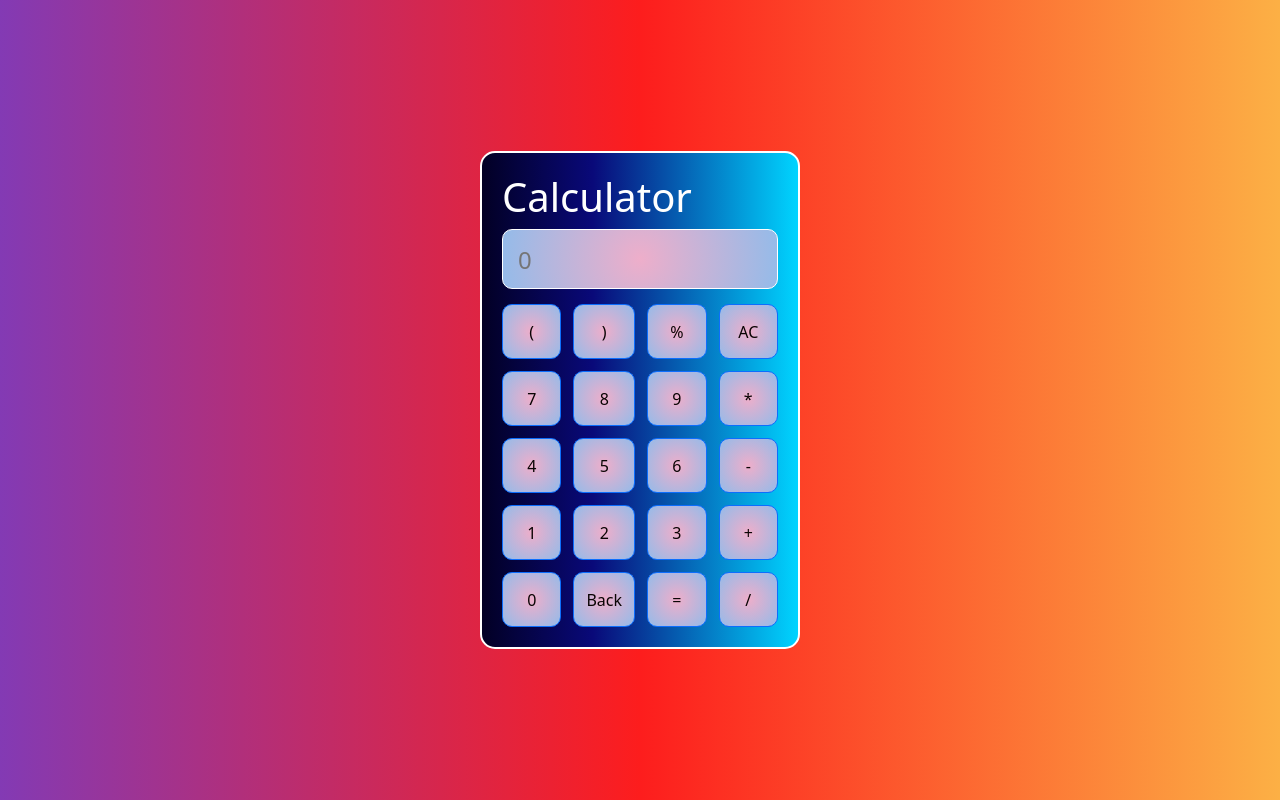
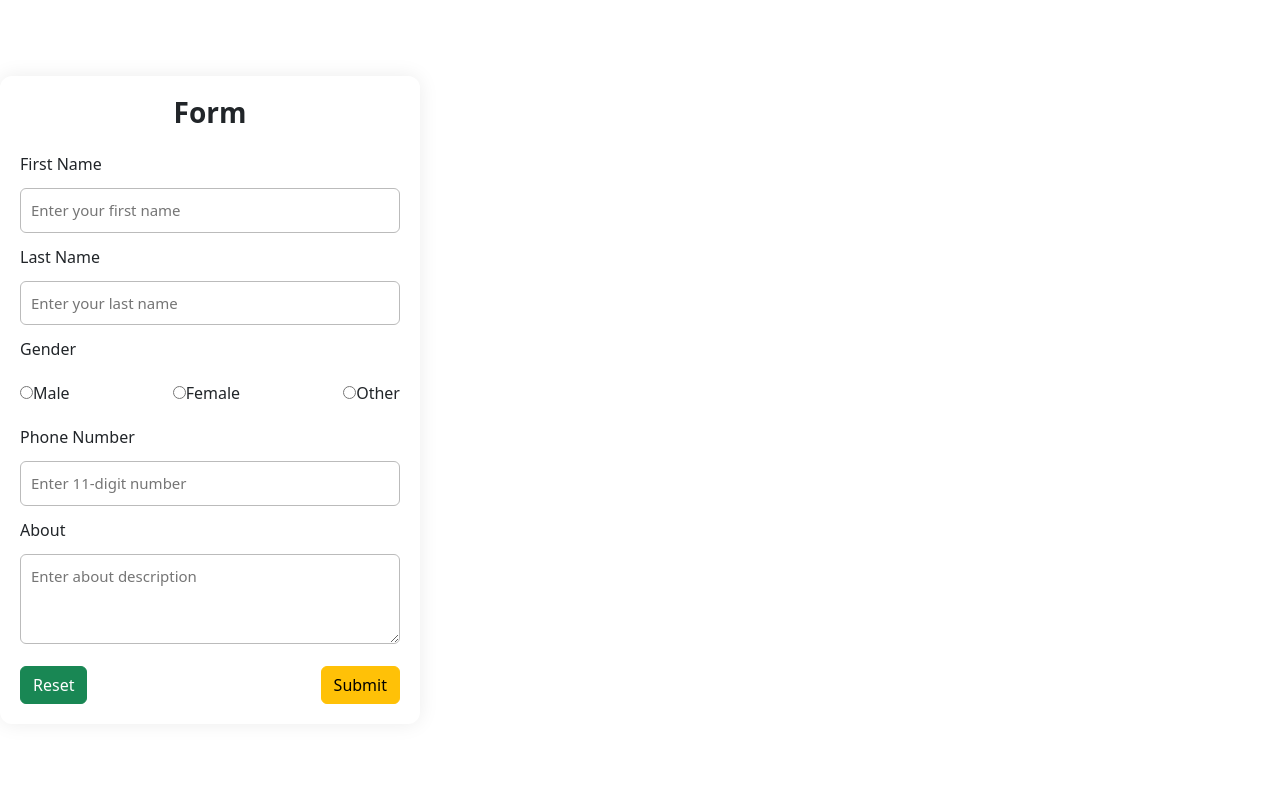
Before and after one commit to the-sami-ullah/React_projects, a React (Vite) app: page / in a window 1280 px wide. Built offline with nearby package versions, Linux system fonts and the light colour scheme.

Commit message:
form project added

```diff
--- a/src/App.jsx
+++ b/src/App.jsx
@@ -1,5 +1,6 @@
 // import Props from "./Concepts/Props";
 import { Home } from "./Project/Calculator/Home";
+import Formm from "./Concepts/Formm";
 
 export default function App() {
   // const names = ["Sami", "Ali", "Ahamad", "Hamid"];
@@ -10,7 +11,8 @@ export default function App() {
     //   ))}
     // </ul>
     <>
-      <Home />
+      {/* <Home /> */}
+      <Formm />
     </>
   );
 }
--- /dev/null
+++ b/src/Concepts/Formm.jsx
@@ -0,0 +1,196 @@
+import React, { useState } from "react";
+import styles from "./Formm.module.css";
+import Button from "react-bootstrap/Button";
+import Toast from "react-bootstrap/Toast";
+import ToastContainer from "react-bootstrap/ToastContainer";
+
+const Formm = () => {
+  const [form, setForm] = useState({
+    firstname: "",
+    lastname: "",
+    gender: "",
+    number: "",
+    about: "",
+  });
+
+  const [errors, setErrors] = useState({});
+  const [submittedData, setSubmittedData] = useState(null);
+  const [showToast, setShowToast] = useState(false);
+
+  // Handle input changes
+  const handleChange = (e) => {
+    const { name, value } = e.target;
+    setForm((prev) => ({ ...prev, [name]: value }));
+  };
+
+  // Validation function
+  const validate = () => {
+    let newErrors = {};
+
+    if (!form.firstname.trim()) newErrors.firstname = "First name is required";
+    if (!form.lastname.trim()) newErrors.lastname = "Last name is required";
+    if (!form.gender) newErrors.gender = "Please select a gender";
+
+    // Phone number: must be 11 digits (Pakistan)
+    if (!/^[0-9]{11}$/.test(form.number))
+      newErrors.number = "Phone number must be exactly 11 digits";
+
+    if (!form.about.trim()) newErrors.about = "About section is required";
+
+    return newErrors;
+  };
+
+  // Handle submit
+  const handleSubmit = (e) => {
+    e.preventDefault();
+
+    const validationErrors = validate();
+
+    if (Object.keys(validationErrors).length > 0) {
+      setErrors(validationErrors);
+      return;
+    }
+
+    setErrors({});
+    setSubmittedData(form);
+    setShowToast(true);
+  };
+
+  // Reset form
+  const handleReset = () => {
+    setForm({
+      firstname: "",
+      lastname: "",
+      gender: "",
+      number: "",
+      about: "",
+    });
+    setErrors({});
+    setSubmittedData(null);
+  };
+
+  return (
+    <>
+      {/* Toast Alert */}
+      <ToastContainer position="top-end" className="p-3">
+        <Toast
+          onClose={() => setShowToast(false)}
+          show={showToast}
+          bg="success"
+          delay={3000}
+          autohide
+        >
+          <Toast.Header>
+            <strong className="me-auto">Success</strong>
+          </Toast.Header>
+          <Toast.Body className="text-white">Form submitted successfully!</Toast.Body>
+        </Toast>
+      </ToastContainer>
+
+      <form className={styles.container} onSubmit={handleSubmit}>
+        <h1 className={styles.title}>Form</h1>
+
+        <label>First Name</label>
+        <input
+          name="firstname"
+          value={form.firstname}
+          onChange={handleChange}
+          className={styles.input}
+          placeholder="Enter your first name"
+        />
+        {errors.firstname && <p className={styles.error}>{errors.firstname}</p>}
+
+        <label>Last Name</label>
+        <input
+          name="lastname"
+          value={form.lastname}
+          onChange={handleChange}
+          className={styles.input}
+          placeholder="Enter your last name"
+        />
+        {errors.lastname && <p className={styles.error}>{errors.lastname}</p>}
+
+        <label>Gender</label>
+        <div className={styles.genderGroup}>
+          <label>
+            <input
+              type="radio"
+              name="gender"
+              value="Male"
+              checked={form.gender === "Male"}
+              onChange={handleChange}
+            />
+            Male
+          </label>
+
+          <label>
+            <input
+              type="radio"
+              name="gender"
+              value="Female"
+              checked={form.gender === "Female"}
+              onChange={handleChange}
+            />
+            Female
+          </label>
+
+          <label>
+            <input
+              type="radio"
+              name="gender"
+              value="Other"
+              checked={form.gender === "Other"}
+              onChange={handleChange}
+            />
+            Other
+          </label>
+        </div>
+        {errors.gender && <p className={styles.error}>{errors.gender}</p>}
+
+        <label>Phone Number</label>
+        <input
+          name="number"
+          value={form.number}
+          onChange={handleChange}
+          className={styles.input}
+          placeholder="Enter 11-digit number"
+        />
+        {errors.number && <p className={styles.error}>{errors.number}</p>}
+
+        <label>About</label>
+        <textarea
+          name="about"
+          value={form.about}
+          onChange={handleChange}
+          className={styles.textarea}
+          placeholder="Enter about description"
+        ></textarea>
+        {errors.about && <p className={styles.error}>{errors.about}</p>}
+
+        <div className={styles.buttons}>
+          <Button type="button" variant="success" onClick={handleReset}>
+            Reset
+          </Button>
+
+          <Button type="submit" variant="warning">
+            Submit
+          </Button>
+        </div>
+      </form>
+
+      {/* Display Submitted Data */}
+      {submittedData && (
+        <div className={styles.outputBox}>
+          <h2>Submitted Data:</h2>
+          <p><strong>First Name:</strong> {submittedData.firstname}</p>
+          <p><strong>Last Name:</strong> {submittedData.lastname}</p>
+          <p><strong>Gender:</strong> {submittedData.gender}</p>
+          <p><strong>Phone Number:</strong> {submittedData.number}</p>
+          <p><strong>About:</strong> {submittedData.about}</p>
+        </div>
+      )}
+    </>
+  );
+};
+
+export default Formm;
--- /dev/null
+++ b/src/Concepts/Formm.module.css
@@ -0,0 +1,74 @@
+*{
+  padding: 0;
+  margin: 0;
+  box-sizing: border-box;
+}
+
+.container {
+  width: 420px;
+  margin: 30px auto;
+  padding: 20px;
+  background: #ffffff;
+  border-radius: 12px;
+  box-shadow: 0 0 20px rgba(0, 0, 0, 0.08);
+
+  display: flex;
+  flex-direction: column;
+  gap: 12px;
+}
+
+.title {
+  text-align: center;
+  margin-bottom: 10px;
+  font-size: 28px;
+  font-weight: bold;
+}
+
+.input,
+.textarea {
+  width: 100%;
+  padding: 10px;
+  border-radius: 6px;
+  border: 1px solid #bbb;
+  font-size: 15px;
+  outline: none;
+}
+
+.input:focus,
+.textarea:focus {
+  border-color: #007bff;
+}
+
+.textarea {
+  height: 90px;
+  resize: vertical;
+}
+
+.genderGroup {
+  display: flex;
+  justify-content: space-between;
+  padding: 8px 0;
+}
+
+.buttons {
+  display: flex;
+  justify-content: space-between;
+  margin-top: 10px;
+}
+.error {
+  font-size: 13px;
+  color: red;
+  margin-top: -8px;
+  margin-bottom: 8px;
+}
+
+.outputBox {
+  margin: 20px auto;
+  padding: 20px;
+  width: 450px;
+  background: #fff8e1;
+  border-left: 5px solid #ff9800;
+  border-radius: 8px;
+  font-size: 16px;
+  line-height: 1.6;
+}
```
